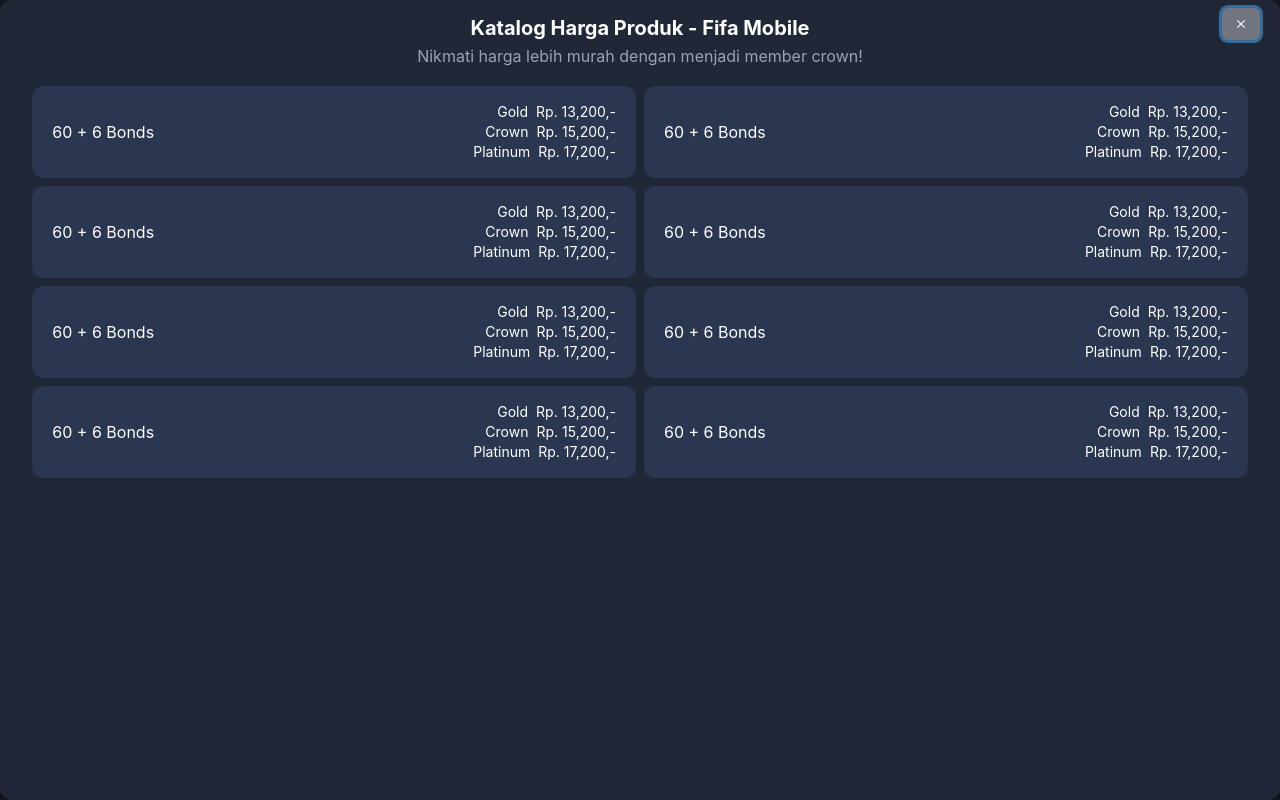
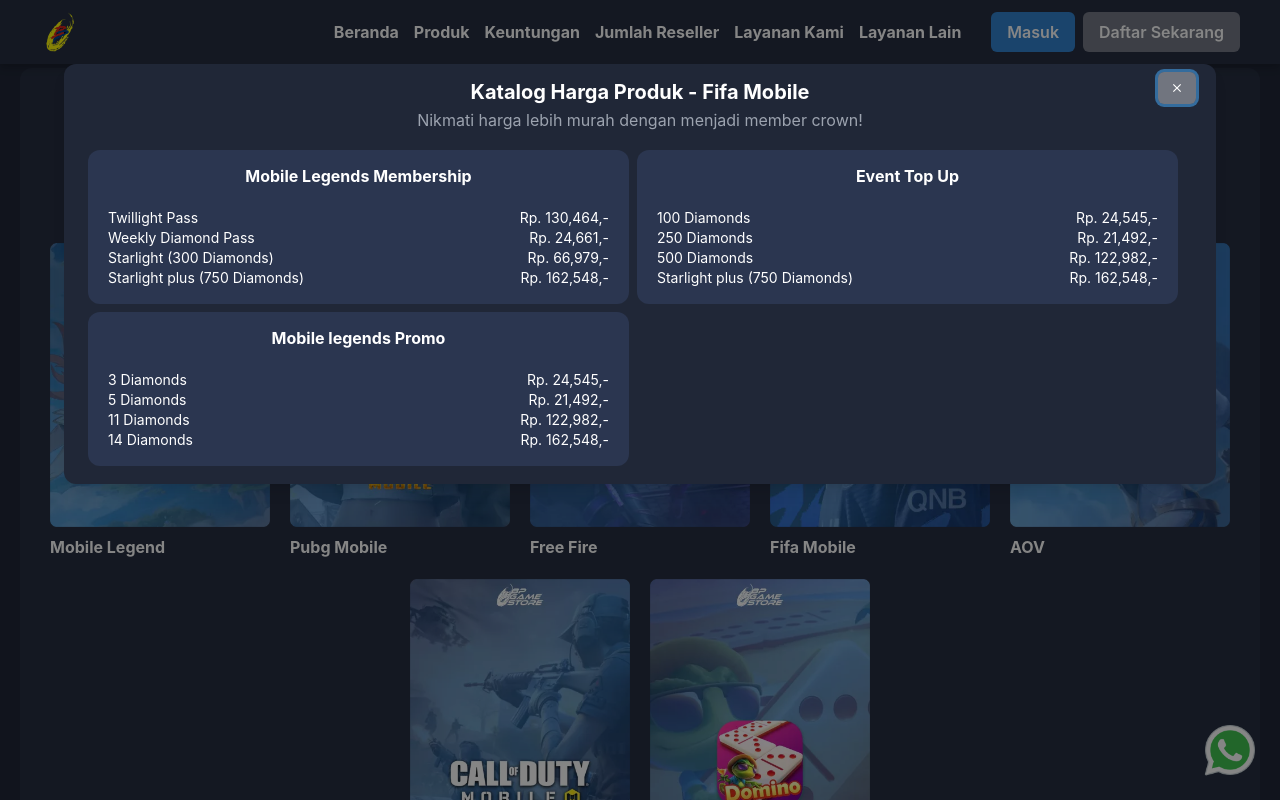
Before and after one commit to rozinhilmi/bp-gamestore, a React (Vite) app: page / in a window 1280 px wide. Both pictures are taken after a click on the element "Fifa Mobile". Shown: the part 660-1460 px from the top of the page. Built offline with nearby package versions, Linux system fonts and the light colour scheme.

Commit message:
fixed modal product

```diff
--- a/src/pages/Dashboard/sections/Products.tsx
+++ b/src/pages/Dashboard/sections/Products.tsx
@@ -22,19 +22,65 @@ const Products = (props: { list_category_product: any; products: any }) => {
   const [selectedProduct, setSelectedProduct]: any = useState(null);
   const katalog = [
     {
-      title: "60 + 6 Bonds",
+      title: "Mobile Legends Membership",
       items: [
         {
-          type: "Gold",
-          price: 13200,
+          type: "Twillight Pass",
+          price: 130464,
         },
         {
-          type: "Crown",
-          price: 15200,
+          type: "Weekly Diamond Pass",
+          price: 24661,
         },
         {
-          type: "Platinum",
-          price: 17200,
+          type: "Starlight (300 Diamonds)",
+          price: 66979,
+        },
+        {
+          type: "Starlight plus (750 Diamonds)",
+          price: 162548,
+        },
+      ],
+    },
+    {
+      title: "Event Top Up",
+      items: [
+        {
+          type: "100 Diamonds",
+          price: 24545,
+        },
+        {
+          type: "250 Diamonds",
+          price: 21492,
+        },
+        {
+          type: "500 Diamonds",
+          price: 122982,
+        },
+        {
+          type: "Starlight plus (750 Diamonds)",
+          price: 162548,
+        },
+      ],
+    },
+    {
+      title: "Mobile legends Promo",
+      items: [
+        {
+          type: "3 Diamonds",
+          price: 24545,
+        },
+        {
+          type: "5 Diamonds",
+          price: 21492,
+        },
+        {
+          type: "11 Diamonds",
+          price: 122982,
+        },
+        {
+          type: "14 Diamonds",
+          price: 162548,
         },
       ],
     },
@@ -127,7 +173,8 @@ const Products = (props: { list_category_product: any; products: any }) => {
             setSelectedProduct(null);
             onClose();
           }}
-          size={"full"}
+          // size={"full"}
+          size={{ base: "full", md: "6xl" }}
         >
           <ModalOverlay />
           <ModalContent
@@ -149,7 +196,11 @@ const Products = (props: { list_category_product: any; products: any }) => {
               >
                 <IoMdClose />
               </Button>
-              <Stack gap={"20px"} paddingY={"10px"}>
+              <Stack
+                gap={"20px"}
+                paddingY={"10px"}
+                marginTop={{ base: "30px", md: "0px" }}
+              >
                 <Stack textAlign="center" lineHeight={"5"}>
                   <Text fontSize={"20px"} as="b">
                     Katalog Harga Produk - {selectedProduct.title}
@@ -161,12 +212,12 @@ const Products = (props: { list_category_product: any; products: any }) => {
 
                 <HStack
                   flexWrap={"wrap"}
-                  justifyContent={"center"}
+                  alignItems={"flex-start"}
                   color={primaryTextDarkColor}
                   lineHeight={"3"}
                 >
-                  {[1, 2, 3, 4, 5, 6, 7, 8].map((item: number) => (
-                    <HStack
+                  {katalog.map((item: any) => (
+                    <Stack
                       backgroundColor={"rgb(43, 54, 80)"}
                       padding={"20px"}
                       borderRadius={"12px"}
@@ -174,17 +225,24 @@ const Products = (props: { list_category_product: any; products: any }) => {
                       alignItems={"center"}
                       justifyContent={"space-between"}
                       key={item}
+                      gap={"30px"}
                     >
-                      <Text>{katalog[0].title}</Text>
-                      <Stack fontSize={"14px"}>
-                        {katalog[0].items.map((item: any, index: number) => (
-                          <HStack justifyContent={"flex-end"} key={index}>
+                      <Text as={"b"} color={primaryTextDarkColor}>
+                        {item.title}
+                      </Text>
+                      <Stack fontSize={"14px"} width={"100%"}>
+                        {item.items.map((item: any, index: number) => (
+                          <HStack
+                            justifyContent={"space-between"}
+                            key={index}
+                            flexWrap={"wrap"}
+                          >
                             <Text>{item.type}</Text>
                             <Text>{convertToBillNumber(item.price)}</Text>
                           </HStack>
                         ))}
                       </Stack>
-                    </HStack>
+                    </Stack>
                   ))}
                 </HStack>
               </Stack>
```
